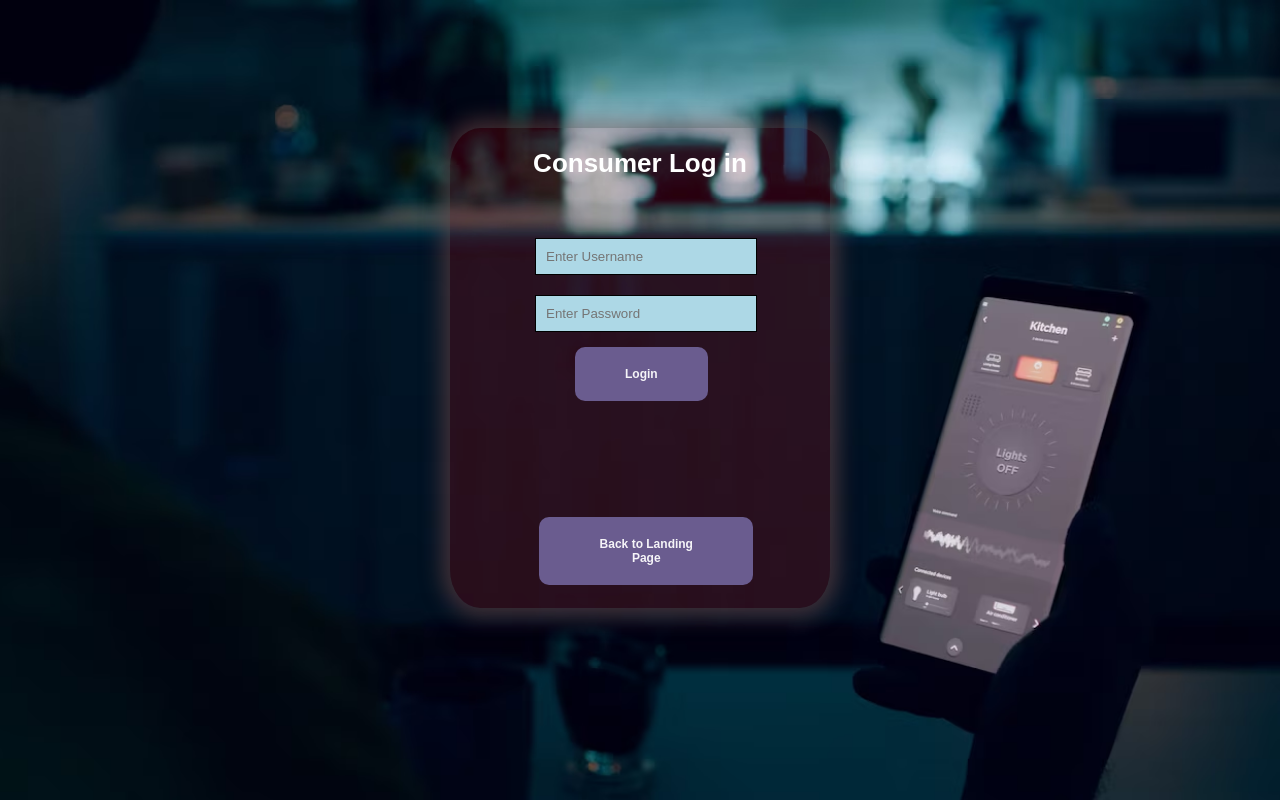
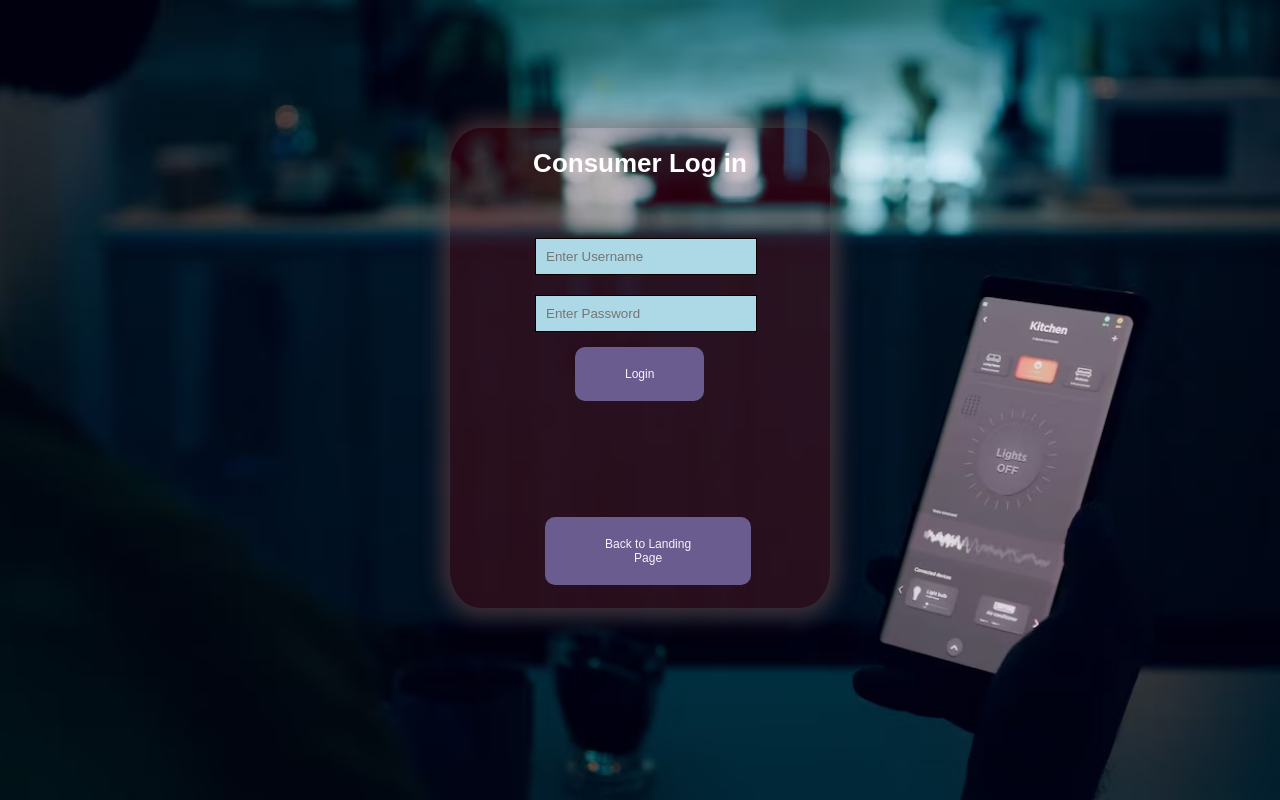
Before and after one commit to cerenkdy/Web-Programming---Home-Automation-WebApp, a PHP site: page /consumerLogin.php in a window 1280 px wide. Run offline with PHP 8.4, Linux system fonts and the light colour scheme.

Commit message:
font changing

```diff
--- a/Landing Page/style.css
+++ b/Landing Page/style.css
@@ -57,7 +57,6 @@
     outline: none;
     color: rgba(255, 255, 255, 0.933);
     font-size: 12px;
-    font-weight: bold;
     cursor: pointer;
     top: 15%;
     left: 25%;
@@ -109,7 +108,7 @@
     outline: none;
     color: rgba(255, 255, 255, 0.933);
     font-size: 12px;
-    font-weight: bold;
     cursor: pointer;
-    margin: 5px 60%
+    margin: 5px 60%;
+    font-family: 'Quicksand', sans-serif;
 }
```
